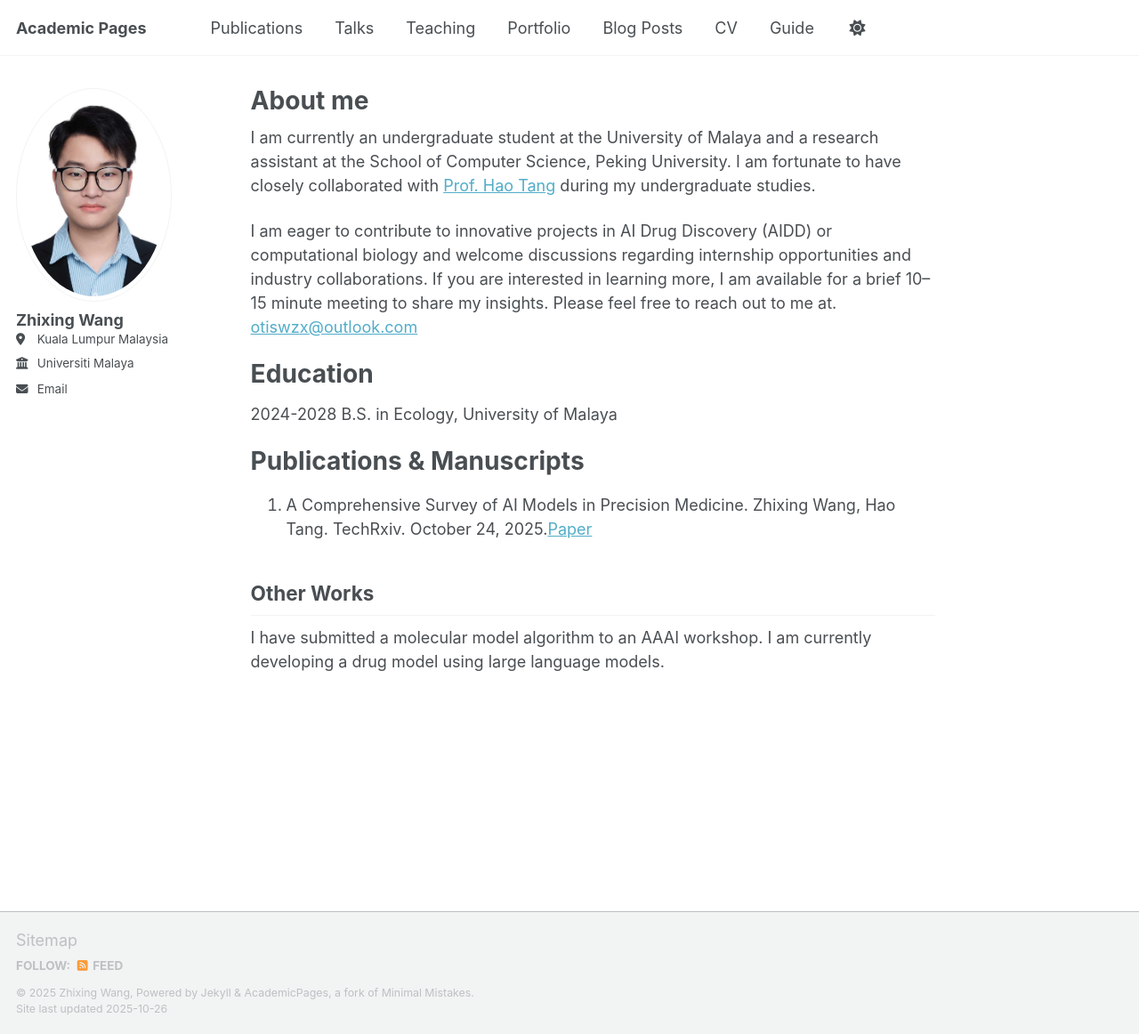
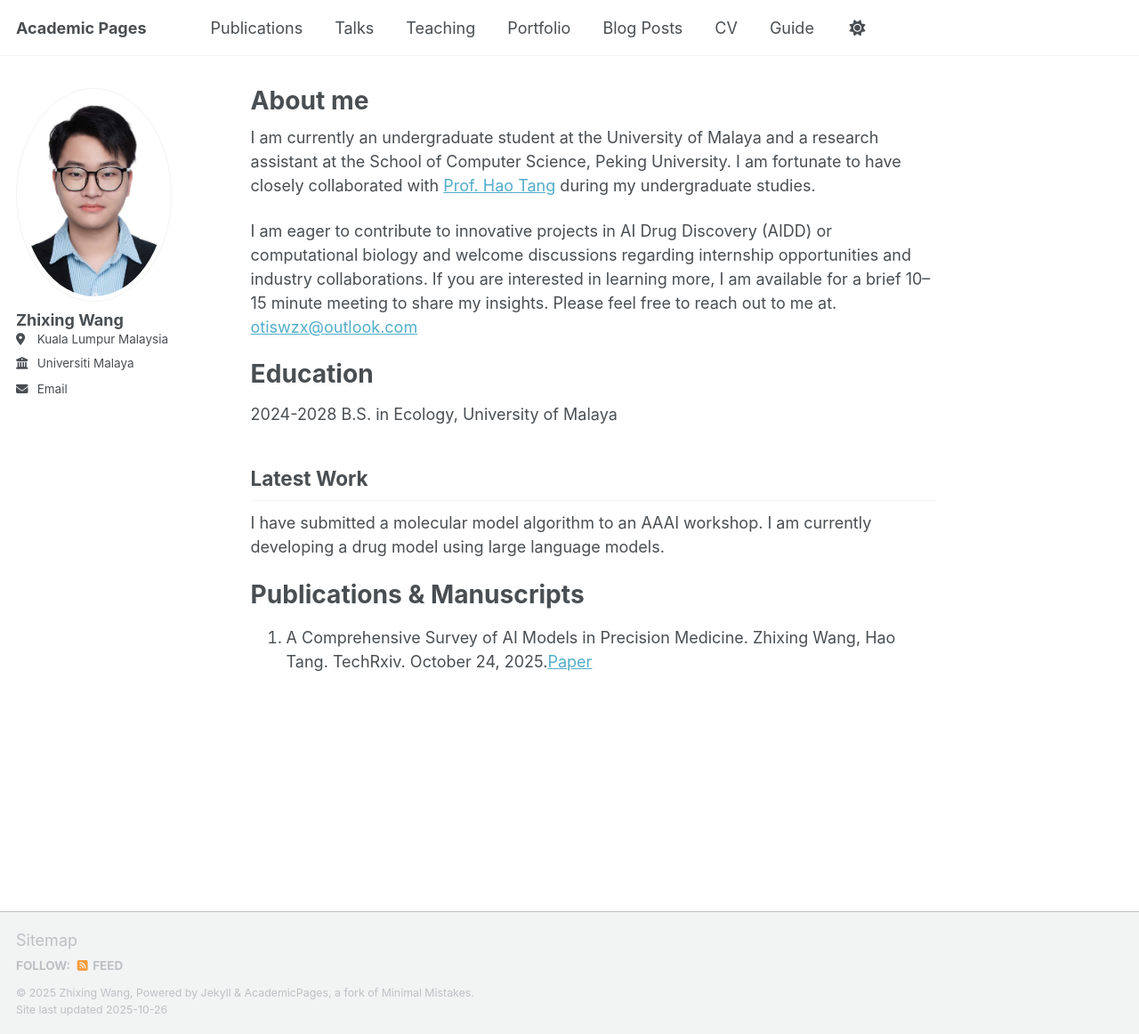
Before and after one commit to afrina-ceree/afrina-ceree.github.io, a Jekyll site: the page built from _pages/about.md, in a window 1280 px wide and 1162 px high. Shown: the whole window at 89% size. Built offline with Jekyll 4.4.1, drawn with Linux system fonts in a browser that asks for light colours; a script that is not in the unit is left out.

Commit message:
Update about.md

```diff
--- a/_pages/about.md
+++ b/_pages/about.md
@@ -15,12 +15,12 @@ Education
 ======
 2024-2028 B.S. in Ecology, University of Malaya
 
+Latest Work
+------
+I have submitted a molecular model algorithm to an AAAI workshop. I am currently developing a drug model using large language models.
+
 Publications & Manuscripts
 ======
 
 1. A Comprehensive Survey of AI Models in Precision Medicine.
 Zhixing Wang, Hao Tang. TechRxiv. October 24, 2025.[Paper](https://www.techrxiv.org/users/978290/articles/1345157-a-comprehensive-survey-of-ai-models-in-precision-medicine?commit=993c9ccc8c21409549983d2e3299ec826277478f)
-
-Other Works
-------
-I have submitted a molecular model algorithm to an AAAI workshop. I am currently developing a drug model using large language models.
```
